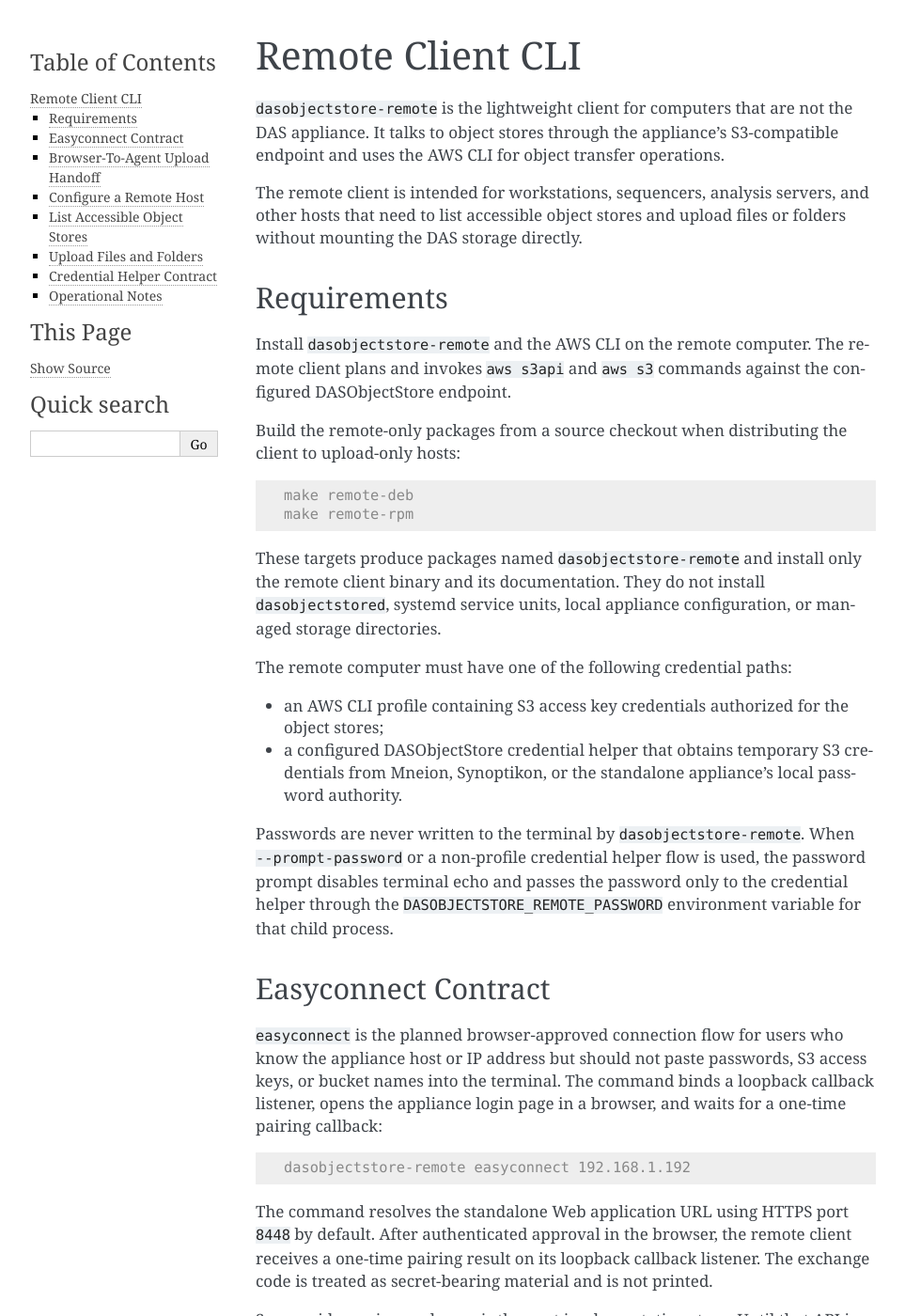
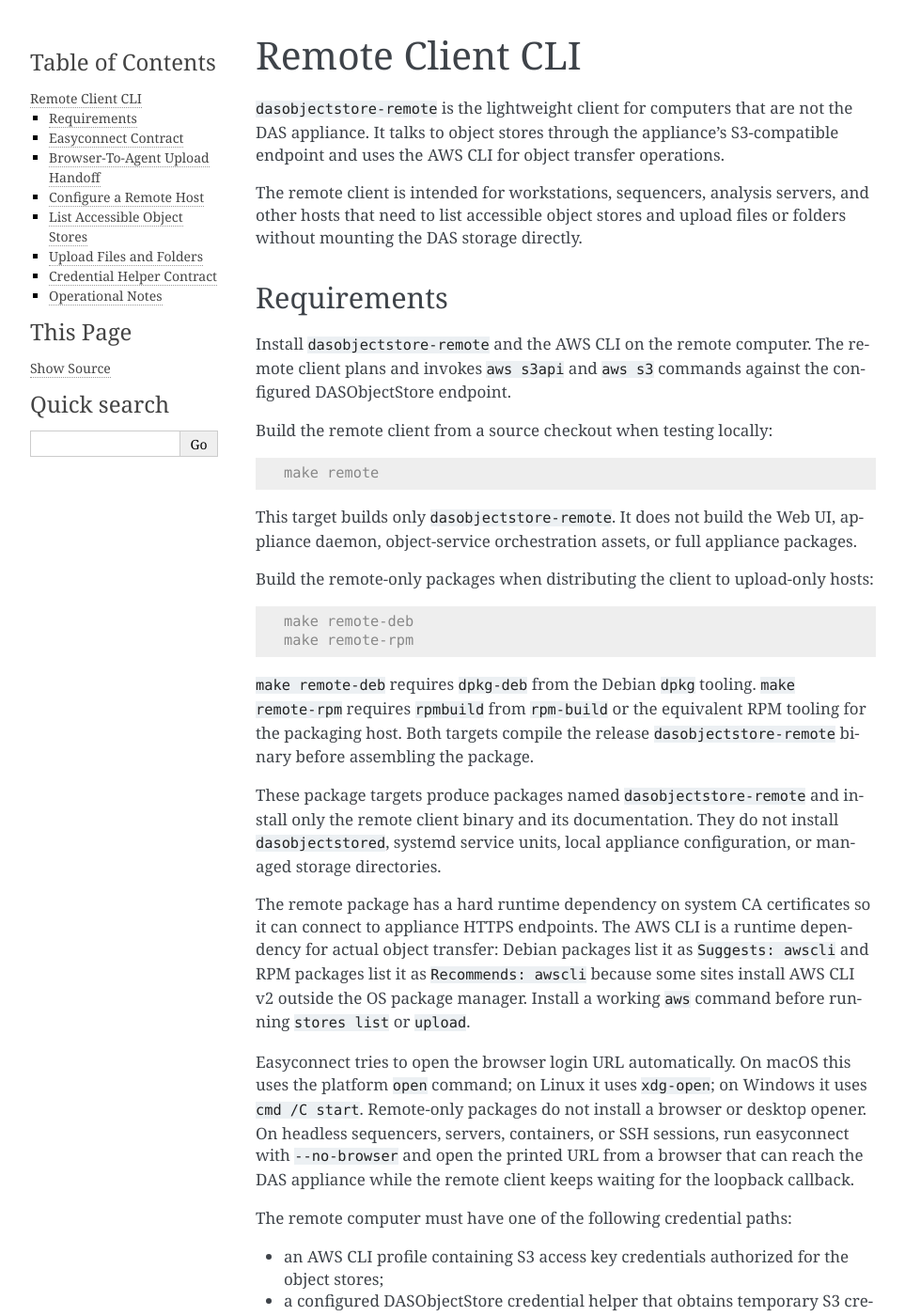
Before and after one commit to sagrudd/DASObjectStore, a Sphinx documentation site: the page built from docs/user/remote-client.rst, in a window 1280 px wide and 1400 px high. Shown: the whole window at 94% size, without its empty margins (148-1111 px from the left). Built offline with Sphinx 7.4.7, drawn with Linux system fonts in a browser that asks for light colours.

Commit message:
Document remote client packaging targets

```diff
--- a/docs/user/remote-client.rst
+++ b/docs/user/remote-client.rst
@@ -16,18 +16,48 @@ Install ``dasobjectstore-remote`` and the AWS CLI on the remote computer. The
 remote client plans and invokes ``aws s3api`` and ``aws s3`` commands against
 the configured DASObjectStore endpoint.
 
-Build the remote-only packages from a source checkout when distributing the
-client to upload-only hosts:
+Build the remote client from a source checkout when testing locally:
+
+.. code-block:: console
+
+   make remote
+
+This target builds only ``dasobjectstore-remote``. It does not build the Web
+UI, appliance daemon, object-service orchestration assets, or full appliance
+packages.
+
+Build the remote-only packages when distributing the client to upload-only
+hosts:
 
 .. code-block:: console
 
    make remote-deb
    make remote-rpm
 
-These targets produce packages named ``dasobjectstore-remote`` and install only
-the remote client binary and its documentation. They do not install
+``make remote-deb`` requires ``dpkg-deb`` from the Debian ``dpkg`` tooling.
+``make remote-rpm`` requires ``rpmbuild`` from ``rpm-build`` or the equivalent
+RPM tooling for the packaging host. Both targets compile the release
+``dasobjectstore-remote`` binary before assembling the package.
+
+These package targets produce packages named ``dasobjectstore-remote`` and
+install only the remote client binary and its documentation. They do not install
 ``dasobjectstored``, systemd service units, local appliance configuration, or
 managed storage directories.
+
+The remote package has a hard runtime dependency on system CA certificates so
+it can connect to appliance HTTPS endpoints. The AWS CLI is a runtime
+dependency for actual object transfer: Debian packages list it as ``Suggests:
+awscli`` and RPM packages list it as ``Recommends: awscli`` because some sites
+install AWS CLI v2 outside the OS package manager. Install a working
+``aws`` command before running ``stores list`` or ``upload``.
+
+Easyconnect tries to open the browser login URL automatically. On macOS this
+uses the platform ``open`` command; on Linux it uses ``xdg-open``; on Windows
+it uses ``cmd /C start``. Remote-only packages do not install a browser or
+desktop opener. On headless sequencers, servers, containers, or SSH sessions,
+run easyconnect with ``--no-browser`` and open the printed URL from a browser
+that can reach the DAS appliance while the remote client keeps waiting for the
+loopback callback.
 
 The remote computer must have one of the following credential paths:
 
```
Also changed, not shown: TODO.md (+1 -1 lines), docs/standalone-service.md (+36 -0 lines), 1 other file.
